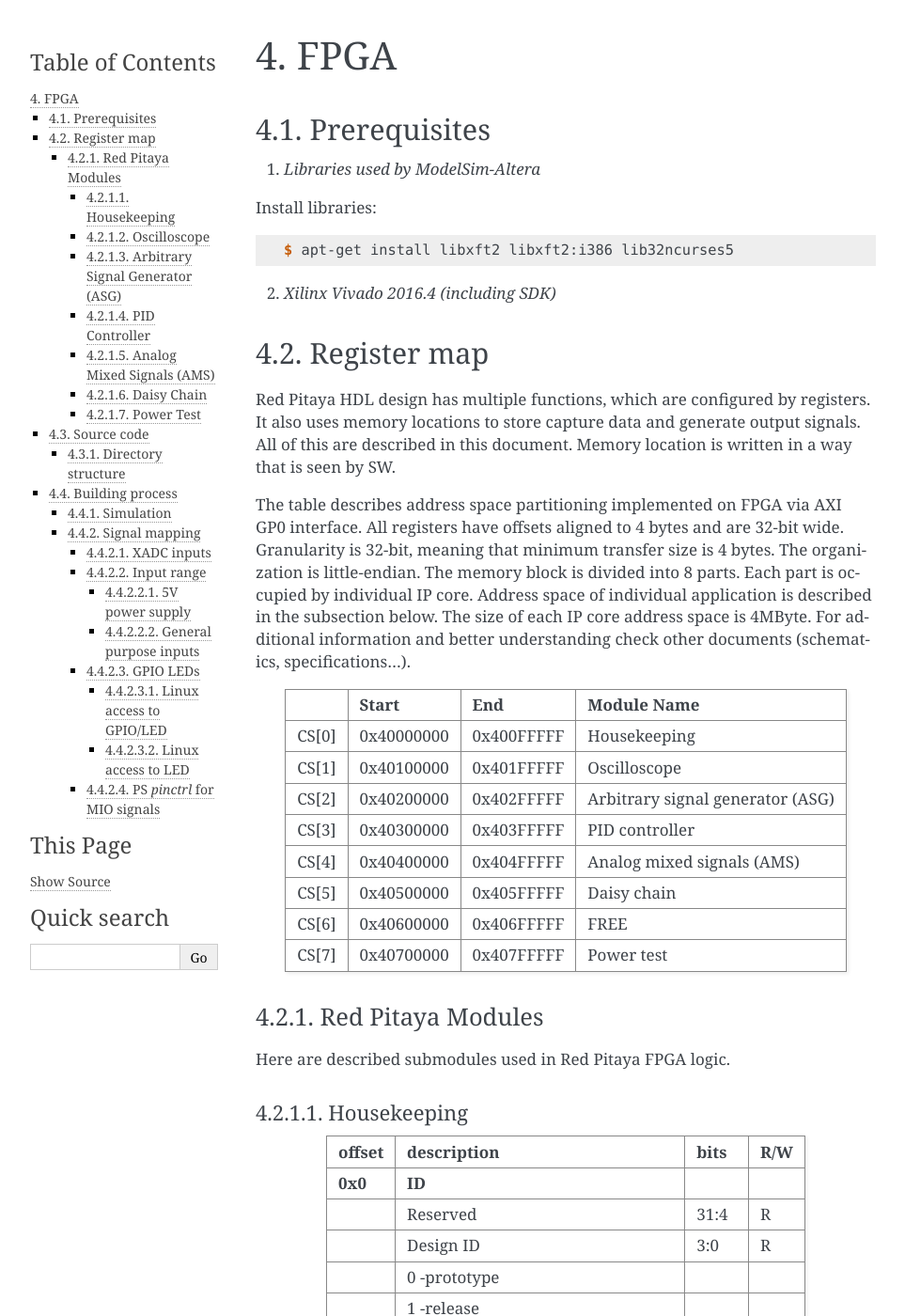
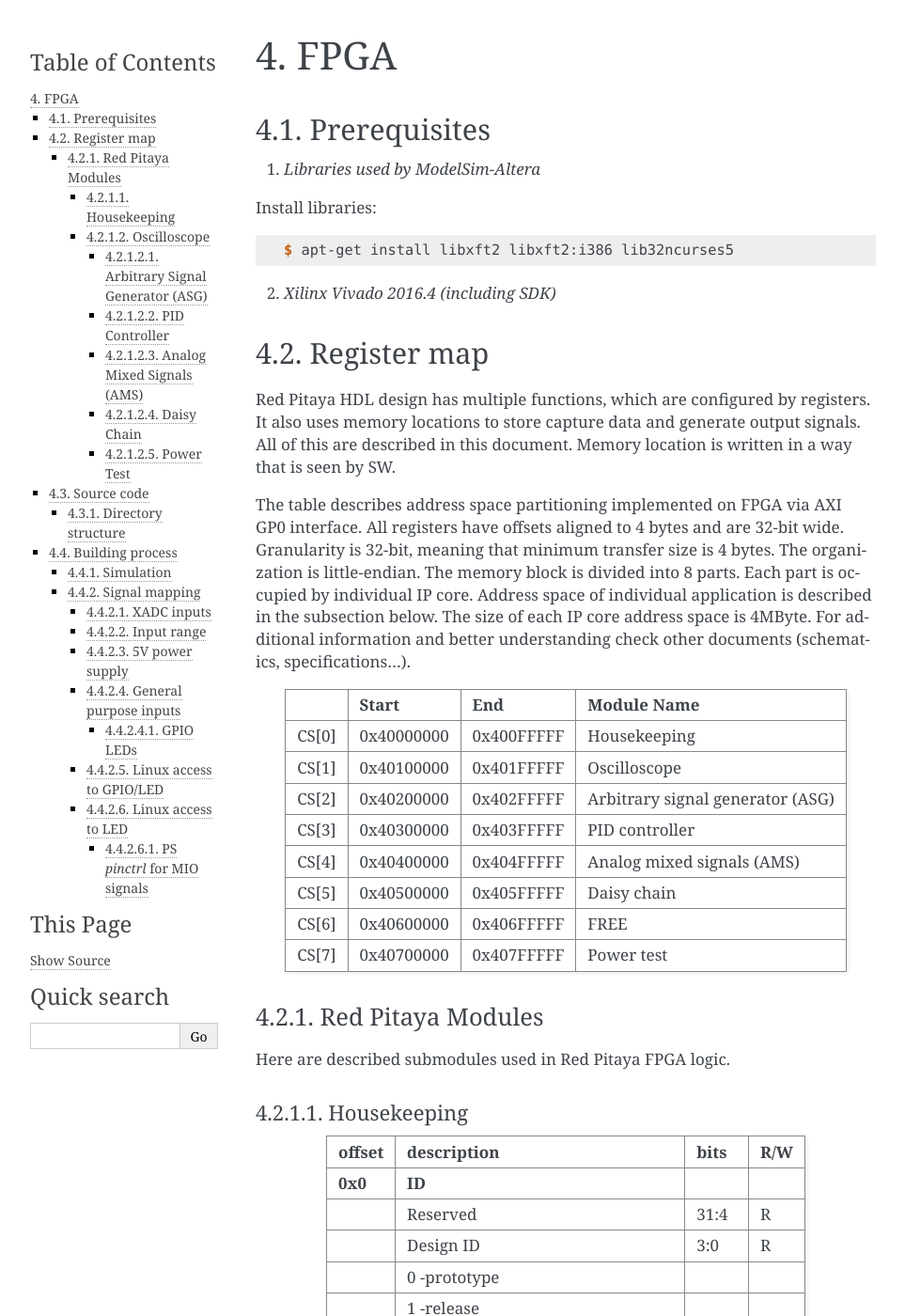
Before and after one commit to RedPitaya/HAMlab-doc, a Sphinx documentation site: the page built from RPdocs/source/fpga.rst, in a window 1280 px wide and 1400 px high. Shown: the whole window at 94% size, without its empty margins (148-1111 px from the left). Built offline with Sphinx 7.4.7, drawn with Linux system fonts in a browser that asks for light colours; some of the changed text lies outside the part shown.

```diff
--- a/RPdocs/source/fpga.rst
+++ b/RPdocs/source/fpga.rst
@@ -52,7 +55,10 @@ Red Pitaya Modules
 Here are described submodules used in Red Pitaya FPGA logic.
 
 Housekeeping
-~~~~~~~~~~~~
+""""""""""""
+
+.. tabularcolumns:: |c p{2cm}|c p{10cm}||c p{2cm}|c p{2cm}|
+
 +----------+------------------------------------------------+------+-----+
 | offset   | description                                    | bits | R/W |
 +==========+================================================+======+=====+
@@ -135,7 +141,7 @@ Housekeeping
 
 
 Oscilloscope
-~~~~~~~~~~~~
+""""""""""""
 
 +----------+----------------------------------------------------+------+-----+
 | offset   | description                                        | bits | R/W |
@@ -948,7 +954,7 @@ Signal mapping
 ^^^^^^^^^^^^^^
 
 XADC inputs
-~~~~~~~~~~~
+"""""""""""
 
 XADC input data can be accessed through the Linux IIO (Industrial IO) driver interface.
 
@@ -967,7 +973,7 @@ XADC input data can be accessed through the Linux IIO (Industrial IO) driver int
 +--------+-----------+----------+---------+------------------+--------------------+-------+
 
 Input range
-~~~~~~~~~~~
+""""""""""""
 
 The default mounting intends for unipolar XADC inputs,
 which allow for observing only positive signals with a saturation range of *0V ~ 1V*.
--- a/RPdocs/source/index.rst
+++ b/RPdocs/source/index.rst
@@ -2,7 +2,7 @@ Welcome to the Red Pitaya documentation.
 ========================================
 
 .. toctree::
-    :maxdepth: 4
+    :maxdepth: 2
     :numbered:
 
     quickStart
```
Also changed, not shown: other parts of RPdocs/source/fpga.rst (+3 -0 lines).
